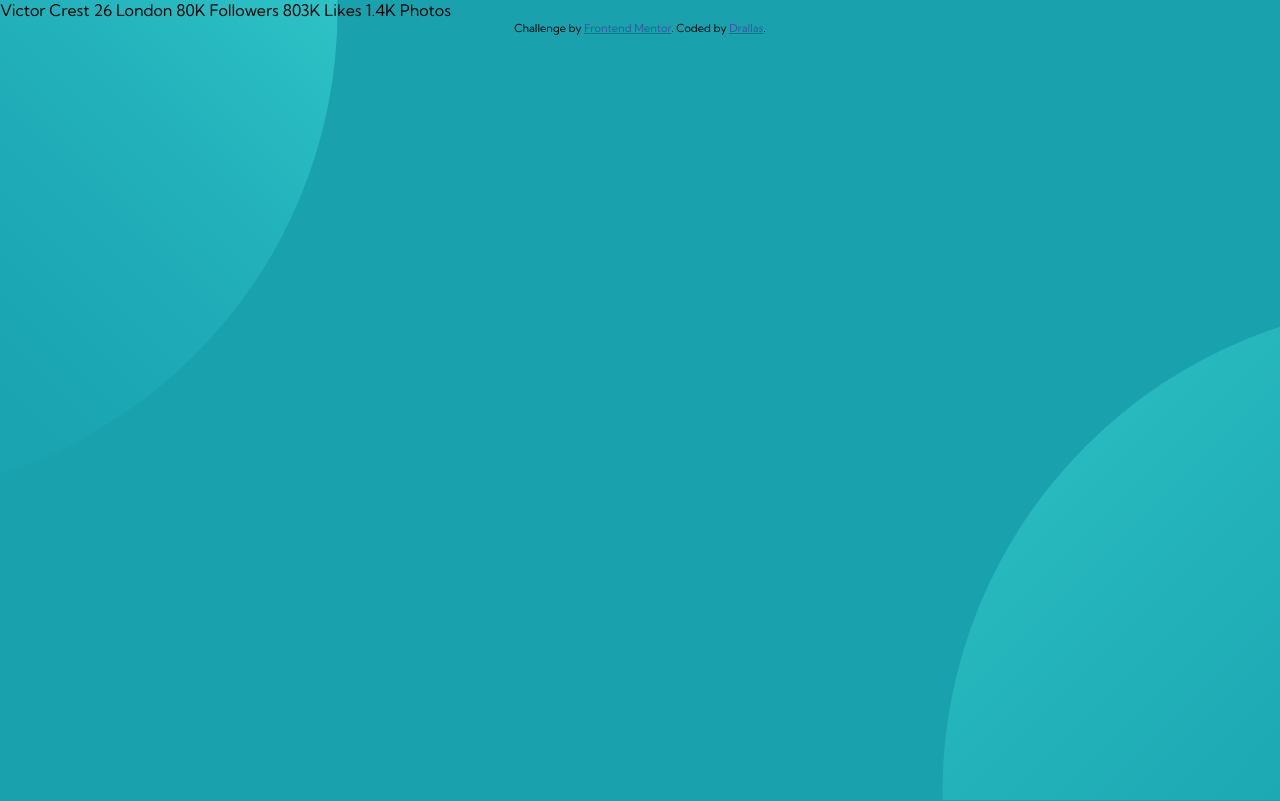
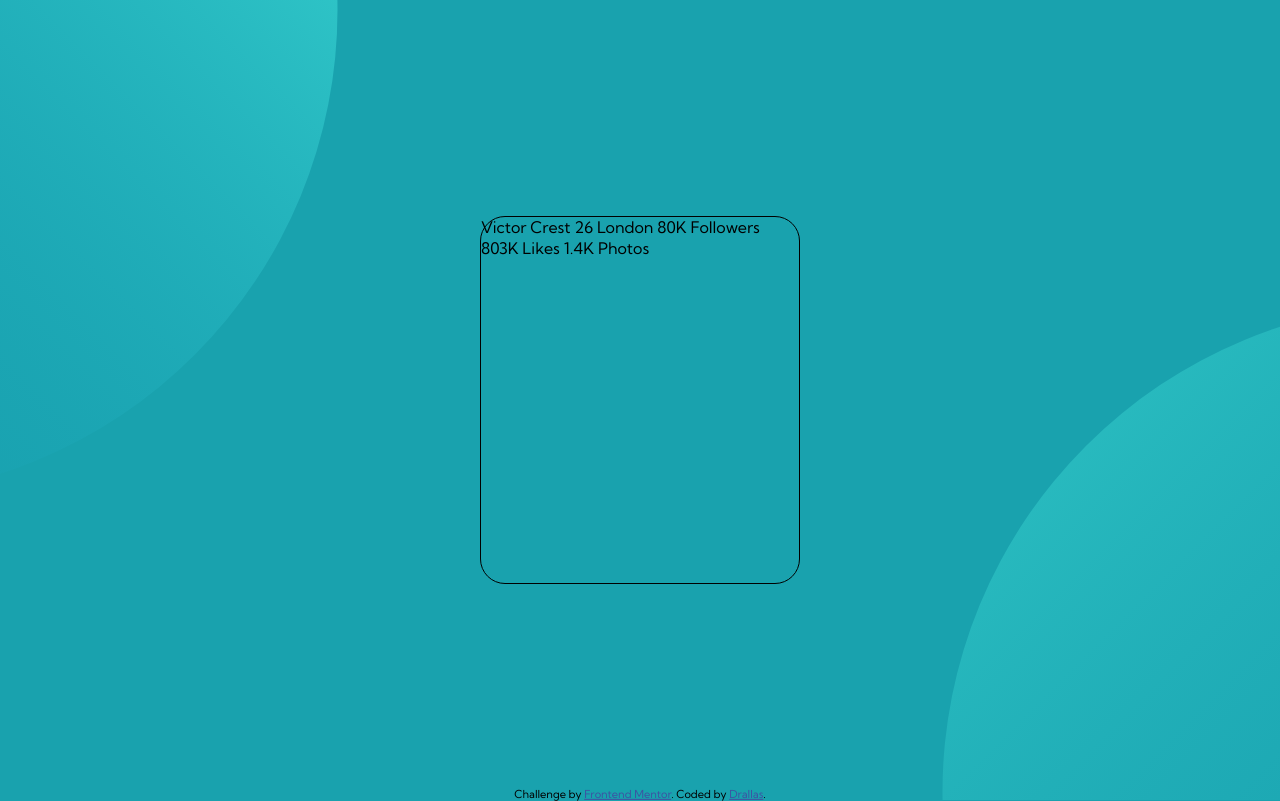
Before and after one commit to Drallas/Profile-Card-Component, a plain HTML site: page index.html in a window 1280 px wide. Drawn offline with Linux system fonts and the light colour scheme.

Commit message:
Position the Card and Footer.

```diff
--- a/index.html
+++ b/index.html
@@ -1,8 +1,10 @@
 <!DOCTYPE html>
 <html lang="en">
+
 <head>
   <meta charset="UTF-8">
-  <meta name="viewport" content="width=device-width, initial-scale=1.0"> <!-- displays site properly based on user's device -->
+  <meta name="viewport" content="width=device-width, initial-scale=1.0">
+  <!-- displays site properly based on user's device -->
 
   <link rel="icon" type="image/png" sizes="32x32" href="./images/favicon-32x32.png">
   <link rel="stylesheet" href="style.css">
@@ -16,6 +18,7 @@
 
   <main class="container">
 
+    <section class="card">
       Victor Crest
       26
       London
@@ -29,13 +32,19 @@
       1.4K
       Photos
 
+    </section>
+
+
     <!-- Footer Section With Attribution -->
     <div class="attribution">
       Challenge by <a href="https://www.frontendmentor.io?ref=challenge" target="_blank">Frontend Mentor</a>.
       Coded by <a href="#">Drallas</a>.
-  </div></main>
+    </div>
+  </main>
 
 
+  </main>
 
 </body>
+
 </html>
--- a/style.css
+++ b/style.css
@@ -23,6 +23,7 @@ html {
 body {
     margin: 0;
     padding: 0;
+    font-size: 100%;
     line-height: 1.3;
 }
 
@@ -35,7 +36,9 @@ body {
 
 body {
     font-family: var(--kumbh-sans);
+
     background-color: var(--dark-cyan);
+
 }
 
 
@@ -45,8 +48,35 @@ body {
     background-image: url(/images/bg-pattern-top.svg), url(/images/bg-pattern-bottom.svg);
     background-position: left -40rem top -30rem, right -40rem bottom -30rem;
     background-repeat: no-repeat, no-repeat;
+    margin: auto auto;
 }
 
+.card {
+  border: 1px solid;
+  border-radius: 25px;
+  width: 20rem ;
+  height: 23rem;
+  position: absolute;
+  top: 50%;
+  left: 50%;
+  margin-right: -50%;
+  transform: translate(-50%, -50%);
+
+}
+
+
 /* Styling for Attribution in the Footer section */
-.attribution { font-size: 11px; text-align: center; }
-.attribution a { color: hsl(228, 45%, 44%); }
+
+.attribution {
+  font-size: 11px;
+  text-align: center;
+  position: absolute;
+  bottom: -1%;
+  left: 50%;
+  margin-right: -50%;
+  transform: translate(-50%, -50%)
+}
+
+.attribution a {
+  color: hsl(228, 45%, 44%);
+}
```
Lines whose indentation alone changed are shown as unchanged.
